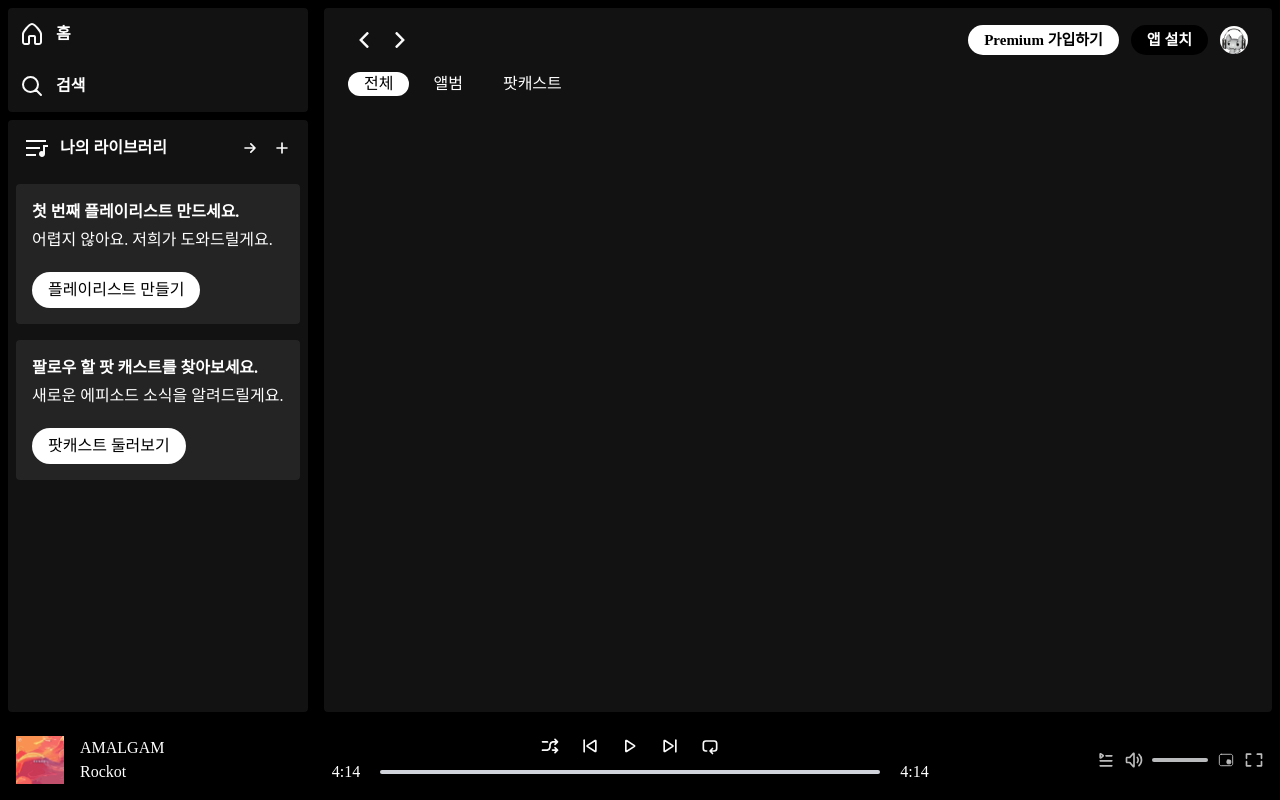
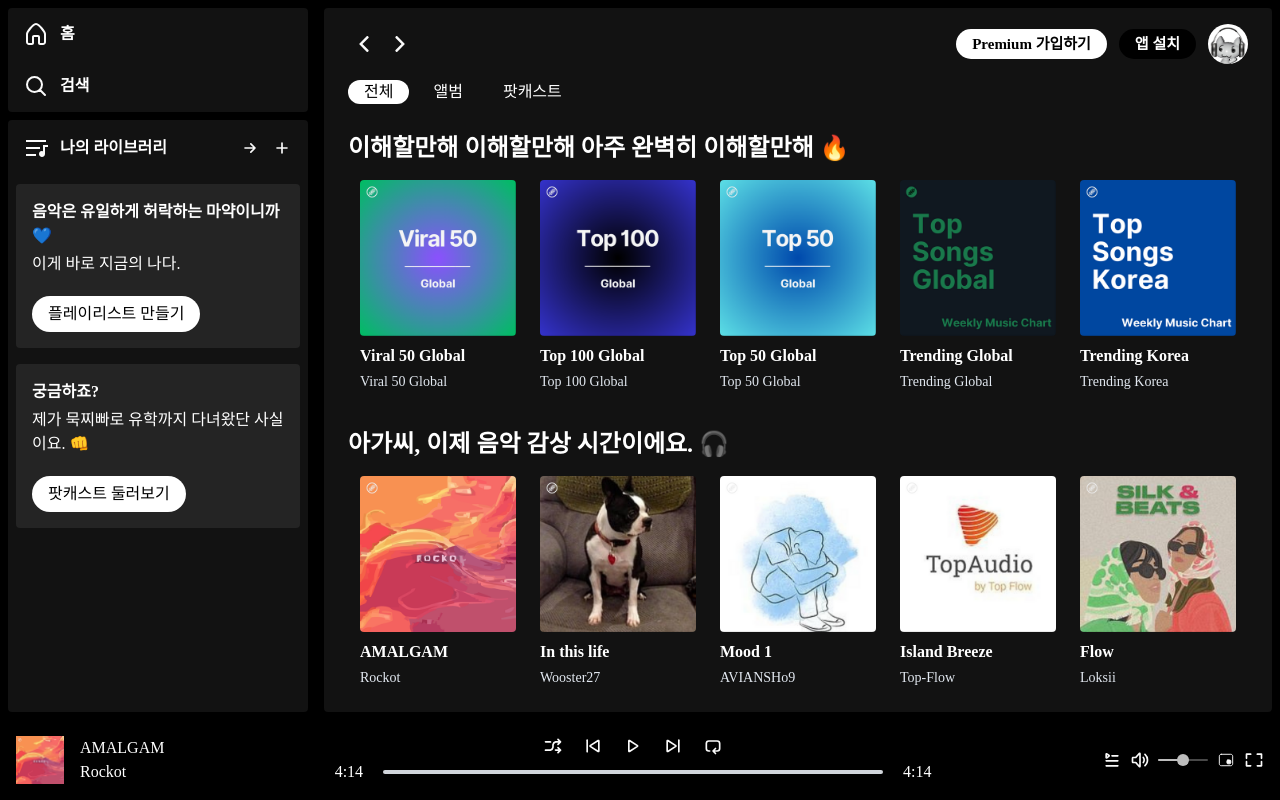
Before and after one commit to moeyg/mil, a React (Vite) app: page / in a window 1280 px wide. Built offline with nearby package versions, Linux system fonts and the light colour scheme; a web font is replaced by a local one.

Commit message:
feat: 화면에 앨범 리스트, 음악 리스트 보여주는 기능

```diff
--- a/index.html
+++ b/index.html
@@ -4,7 +4,7 @@
     <meta charset="UTF-8" />
     <link rel="icon" type="favicon" href="/src/assets/icons/logo.svg" />
     <meta name="viewport" content="width=device-width, initial-scale=1.0" />
-    <title>MIL: Music Is Life</title>
+    <title>MIL: Music Is Life ♪</title>
   </head>
   <body>
     <div id="root"></div>
--- a/package.json
+++ b/package.json
@@ -10,6 +10,9 @@
     "preview": "vite preview"
   },
   "dependencies": {
+    "@emotion/react": "^11.11.4",
+    "@emotion/styled": "^11.11.5",
+    "@mui/material": "^5.15.21",
     "react": "^18.3.1",
     "react-dom": "^18.3.1",
     "react-router-dom": "^6.24.1"
--- a/src/assets/assets.ts
+++ b/src/assets/assets.ts
@@ -114,7 +114,7 @@
     id: 0,
     name: 'Viral 50 Global',
     image: viral50,
-    desc: 'Your weekly update of the most played tracks',
+    desc: 'Viral 50 Global',
     bgColor: '#FFA592',
   },
   {
--- /dev/null
+++ b/src/components/AlbumList.tsx
@@ -0,0 +1,26 @@
+import React from 'react';
+import { useNavigate } from 'react-router-dom';
+
+interface AlbumListProps {
+  id: number;
+  name: string;
+  image: string;
+  desc: string;
+}
+
+const AlbumList: React.FC<AlbumListProps> = ({ id, name, image, desc }) => {
+  const navigate = useNavigate();
+
+  return (
+    <div
+      onClick={() => navigate(`/album/${id}`)}
+      className='min-w-[180px] p-2 px-3 rounded cursor-pointer hover:bg-[#ffffff26]'
+    >
+      <img className='rounded' src={image} alt={name + 'album'} />
+      <p className='font-bold mt-2 mb-1'>{name}</p>
+      <p className='text-slate-200 text-sm'>{desc}</p>
+    </div>
+  );
+};
+
+export default AlbumList;
--- a/src/components/Display.tsx
+++ b/src/components/Display.tsx
@@ -1,12 +1,14 @@
 import React from 'react';
 import { Route, Routes } from 'react-router-dom';
 import DisplayHome from './DisplayHome';
+import DisplayAlbum from './DisplayAlbum';
 
 const Display: React.FC = () => {
   return (
     <div className='w-[100%] m-2 px-6 pt-4 rounded bg-[#121212] text-white overflow-auto lg:w-[75%] lg-ml-0'>
       <Routes>
         <Route path='/' element={<DisplayHome />} />
+        <Route path='/album/:id' element={<DisplayAlbum />} />
       </Routes>
     </div>
   );
--- /dev/null
+++ b/src/components/DisplayAlbum.tsx
@@ -0,0 +1,7 @@
+import React from 'react';
+
+const DisplayAlbum: React.FC = () => {
+  return <div></div>;
+};
+
+export default DisplayAlbum;
--- a/src/components/DisplayHome.tsx
+++ b/src/components/DisplayHome.tsx
@@ -1,10 +1,46 @@
 import React from 'react';
 import Navigation from './Navigation';
+import { albumsData, songsData } from '../assets/assets';
+import AlbumList from './AlbumList';
+import SongList from './SongList';
 
 const DisplayHome: React.FC = () => {
   return (
     <>
       <Navigation />
+      <div className='mb-4'>
+        <h1 className='mt-7 mb-2 font-bold text-2xl'>
+          이해할만해 이해할만해 아주 완벽히 이해할만해 🔥
+        </h1>
+        <div className='flex overflow-auto'>
+          {albumsData.map((album) => (
+            <AlbumList
+              key={album.id}
+              id={album.id}
+              name={album.name}
+              image={album.image}
+              desc={album.desc}
+            />
+          ))}
+        </div>
+      </div>
+
+      <div className='mb-4'>
+        <h1 className='mt-7 mb-2 font-bold text-2xl'>
+          아가씨, 이제 음악 감상 시간이에요. 🎧
+        </h1>
+        <div className='flex overflow-auto'>
+          {songsData.map((song) => (
+            <SongList
+              key={song.id}
+              id={song.id}
+              name={song.name}
+              image={song.image}
+              desc={song.desc}
+            />
+          ))}
+        </div>
+      </div>
     </>
   );
 };
--- a/src/components/Navigation.tsx
+++ b/src/components/Navigation.tsx
@@ -3,7 +3,7 @@
 
 const Navigation: React.FC = () => {
   return (
-    <nav>
+    <>
       <div className='w-full flex justify-between items-center font-semibold'>
         <div className='flex items-center gap-1'>
           <img
@@ -25,7 +25,7 @@
             앱 설치
           </p>
           <img
-            className='w-7 h-7 rounded-full'
+            className='w-10 h-10 rounded-full'
             src='./src/assets/icons/profile.png'
           />
         </div>
@@ -37,7 +37,7 @@
         <p className='text-white px-4 rounded-2xl cursor-pointer'>앨범</p>
         <p className='text-white px-4 rounded-2xl cursor-pointer'>팟캐스트</p>
       </div>
-    </nav>
+    </>
   );
 };
 
--- a/src/components/Player.tsx
+++ b/src/components/Player.tsx
@@ -1,5 +1,6 @@
 import React from 'react';
 import { icons, songsData } from '../assets/assets';
+import { Slider } from '@mui/material';
 
 const Player: React.FC = () => {
   return (
@@ -38,17 +39,31 @@
         <div className='flex items-center gap-5'>
           <p>{songsData[0].duration}</p>
           <div className='w-[60vw] max-w-[500px] bg-gray-300 rounded-full cursor-pointer'>
-            <hr className='h-1 border-none w-0 bg-indigo-600 rounded-full' />
+            <hr className='h-1 border-none w-0 bg-[#056AF6] rounded-full' />
           </div>
           <p>{songsData[0].duration}</p>
         </div>
       </div>
-      <div className='hidden lg:flex items-center gap-2 opacity-75'>
-        <img className='w-5' src={icons.playList} alt='플레이 리스트' />
-        <img className='w-5' src={icons.volume} alt='음량' />
-        <div className='w-14 bg-slate-50 h-1 rounded'></div>
-        <img className='w-5' src={icons.miniPlayer} alt='미니 플레이' />
-        <img className='w-5' src={icons.zoom} alt='확대' />
+      <div className='w-[13%] hidden lg:flex items-center gap-2'>
+        <img
+          className='w-5 cursor-pointer'
+          src={icons.playList}
+          alt='플레이 리스트'
+        />
+        <img className='w-5 cursor-pointer' src={icons.volume} alt='음량' />
+        <Slider
+          disabled
+          size='small'
+          defaultValue={50}
+          aria-label='Default'
+          valueLabelDisplay='auto'
+        />
+        <img
+          className='w-5 cursor-pointer'
+          src={icons.miniPlayer}
+          alt='미니 플레이'
+        />
+        <img className='w-5 cursor-pointer' src={icons.zoom} alt='확대' />
       </div>
     </div>
   );
--- a/src/components/Sidebar.tsx
+++ b/src/components/Sidebar.tsx
@@ -5,11 +5,11 @@
   return (
     <div className='w-[25%] h-full p-2 flex-col gap-2 text-white hidden lg:flex'>
       <div className='bg-[#121212] h-[15%] rounded flex flex-col justify-around'>
-        <div className='flex item-center gap-3 pl-3 cursor-pointer'>
+        <div className='flex item-center gap-3 pl-4 cursor-pointer'>
           <img className='w-6' src={icons.home} alt='홈' />
           <strong className='font-bold'>홈</strong>
         </div>
-        <div className='flex item-center gap-3 pl-3 cursor-pointer'>
+        <div className='flex item-center gap-3 pl-4 cursor-pointer'>
           <img className='w-6' src={icons.search} alt='검색' />
           <strong className='font-bold'>검색</strong>
         </div>
@@ -27,15 +27,17 @@
           </div>
         </div>
         <div className='p-4 bg-[#242424] m-2 rounded font-semibold flex flex-col items-start justify-start gap-1 pl-4'>
-          <h1>첫 번째 플레이리스트 만드세요.</h1>
-          <p className='font-light'>어렵지 않아요. 저희가 도와드릴게요.</p>
+          <h1>음악은 유일하게 허락하는 마약이니까 💙</h1>
+          <p className='font-light'>이게 바로 지금의 나다.</p>
           <button className='font-normal px-4 py-1.5 bg-white text=[15px] text-black rounded-full mt-4'>
             플레이리스트 만들기
           </button>
         </div>
         <div className='p-4 bg-[#242424] m-2 rounded font-semibold flex flex-col items-start justify-start gap-1 pl-4 mt-4'>
-          <h1>팔로우 할 팟 캐스트를 찾아보세요.</h1>
-          <p className='font-light'>새로운 에피소드 소식을 알려드릴게요.</p>
+          <h1>궁금하죠?</h1>
+          <p className='font-light'>
+            제가 묵찌빠로 유학까지 다녀왔단 사실이요. 👊
+          </p>
           <button className='font-normal px-4 py-1.5 bg-white text=[15px] text-black rounded-full mt-4'>
             팟캐스트 둘러보기
           </button>
--- /dev/null
+++ b/src/components/SongList.tsx
@@ -0,0 +1,20 @@
+import React from 'react';
+
+interface SongListProps {
+  id: number;
+  name: string;
+  image: string;
+  desc: string;
+}
+
+const SongList: React.FC<SongListProps> = ({ id, name, image, desc }) => {
+  return (
+    <div className='min-w-[180px] p-2 px-3 rounded cursor-pointer hover:bg-[#ffffff26]'>
+      <img className='rounded' src={image} alt={name + 'album'} />
+      <p className='font-bold mt-2 mb-1'>{name}</p>
+      <p className='text-slate-200 text-sm'>{desc}</p>
+    </div>
+  );
+};
+
+export default SongList;
--- a/src/index.css
+++ b/src/index.css
@@ -1,6 +1,10 @@
 @tailwind base;
 @tailwind components;
 @tailwind utilities;
+
+::-webkit-scrollbar {
+  display: none;
+}
 
 /* font */
 @font-face {
```
Also changed, not shown: 1 other file (tests, documents, lock files or other folders).
